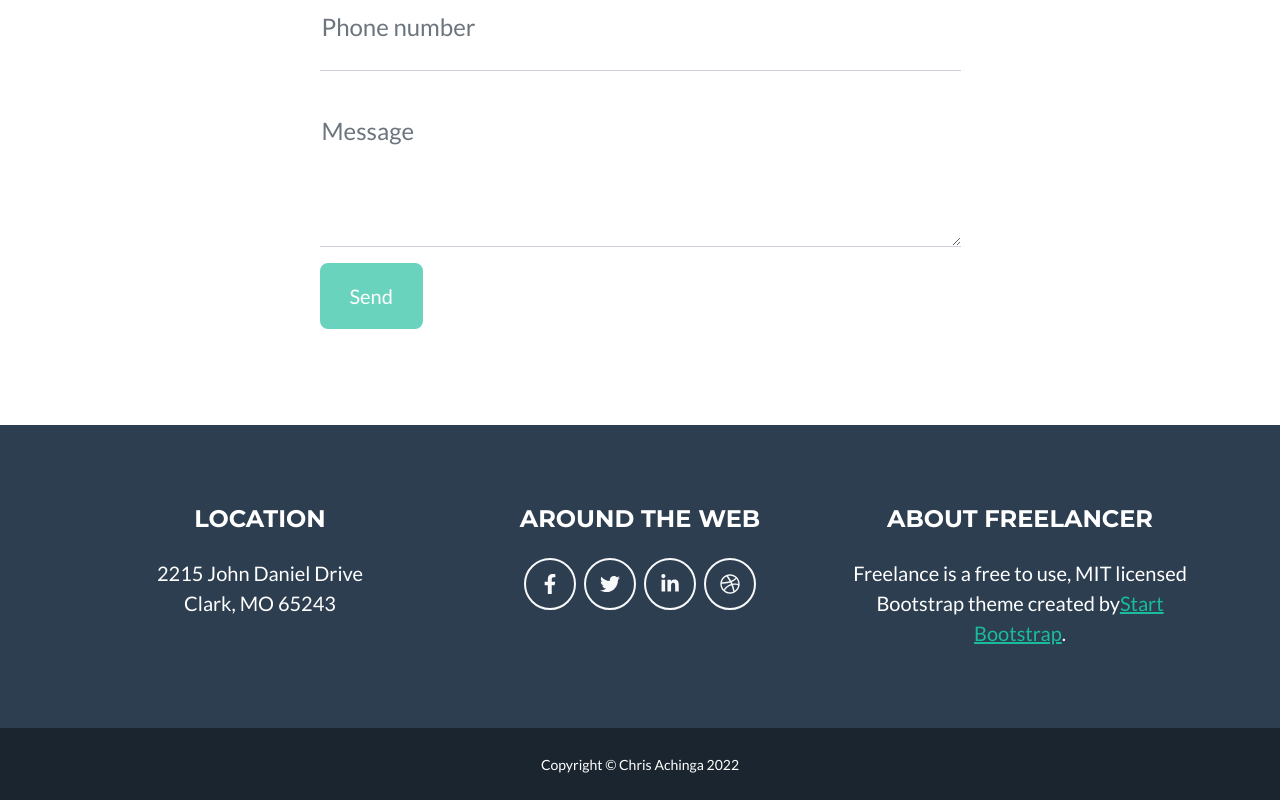
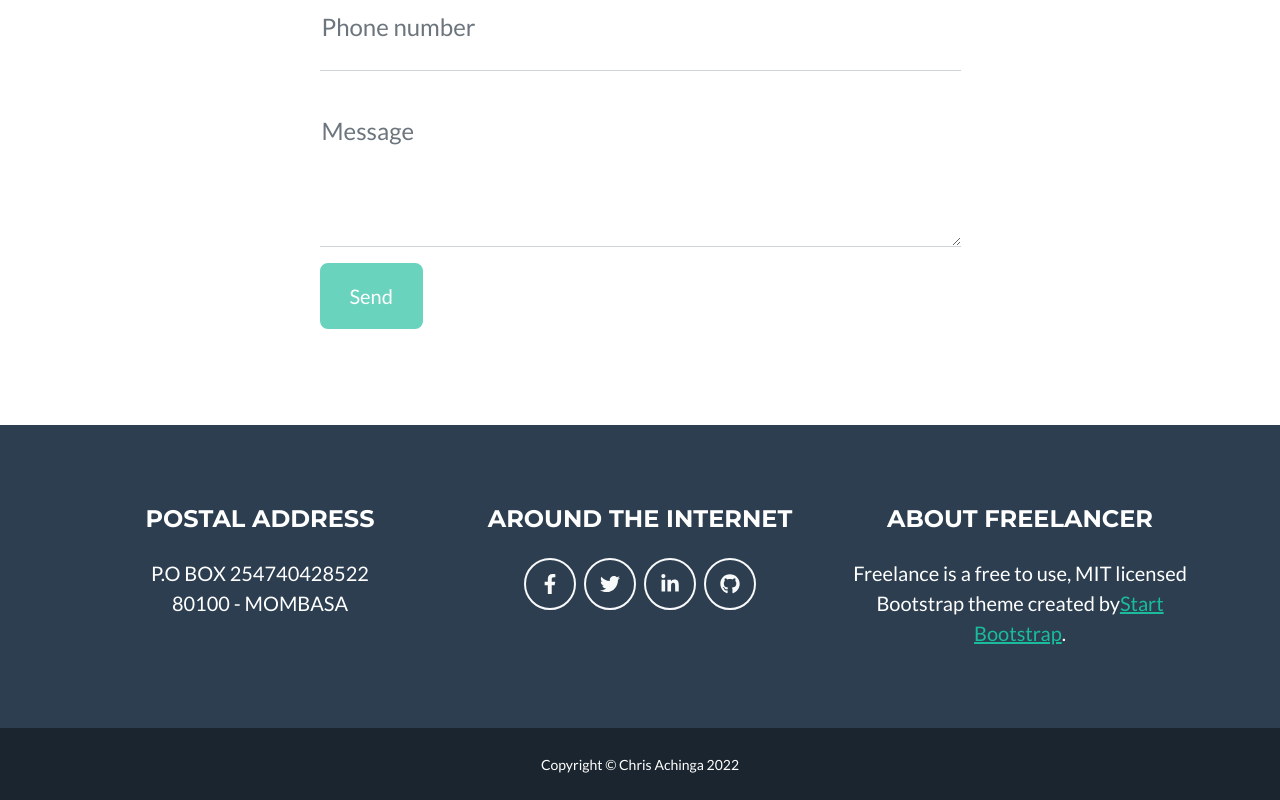
Before and after one commit to achingachris/thecodefather, a Next.js app: page / in a window 1280 px wide. Shown: the part 1791-2591 px from the top of the page. Built offline with nearby package versions, Linux system fonts and the light colour scheme.

Commit message:
footer update

```diff
--- a/src/layouts/Footer.js
+++ b/src/layouts/Footer.js
@@ -8,27 +8,27 @@ const Footer = () => {
           <div className='row'>
             {/* Footer Location*/}
             <div className='col-lg-4 mb-5 mb-lg-0'>
-              <h4 className='text-uppercase mb-4'>Location</h4>
+              <h4 className='text-uppercase mb-4'>Postal Address</h4>
               <p className='lead mb-0'>
-                2215 John Daniel Drive
+                P.O BOX 254740428522
                 <br />
-                Clark, MO 65243
+                80100 - MOMBASA
               </p>
             </div>
             {/* Footer Social Icons*/}
             <div className='col-lg-4 mb-5 mb-lg-0'>
-              <h4 className='text-uppercase mb-4'>Around the Web</h4>
-              <a className='btn btn-outline-light btn-social mx-1' href='#!'>
+              <h4 className='text-uppercase mb-4'>Around the Internet</h4>
+              <a className='btn btn-outline-light btn-social mx-1' href='#'>
                 <i className='fab fa-fw fa-facebook-f' />
               </a>
-              <a className='btn btn-outline-light btn-social mx-1' href='#!'>
+              <a className='btn btn-outline-light btn-social mx-1' href='#'>
                 <i className='fab fa-fw fa-twitter' />
               </a>
-              <a className='btn btn-outline-light btn-social mx-1' href='#!'>
+              <a className='btn btn-outline-light btn-social mx-1' href='#'>
                 <i className='fab fa-fw fa-linkedin-in' />
               </a>
-              <a className='btn btn-outline-light btn-social mx-1' href='#!'>
-                <i className='fab fa-fw fa-dribbble' />
+              <a className='btn btn-outline-light btn-social mx-1' href='#'>
+                <i className='fab fa-fw fa-github' />
               </a>
             </div>
             {/* Footer About Text*/}
```
Also changed, not shown: 2 other files (tests, documents, lock files or other folders).
